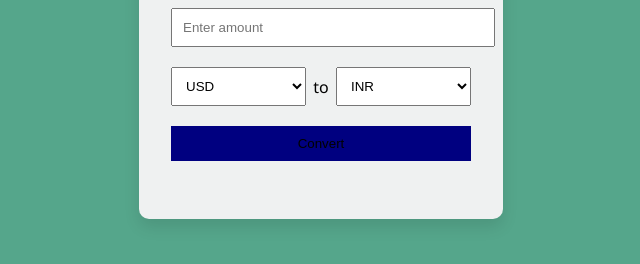
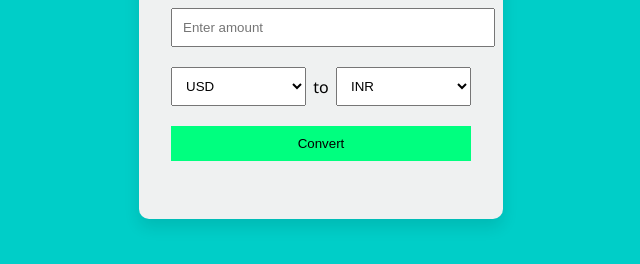
Before and after one commit to sistusaichandu-bit/CURRENCY-CONVERTER, a plain HTML site: page index.html in a window 1280 px wide. Shown: the part 350-614 px from the top of the page, without its empty margins (319-959 px from the left). Drawn offline with Linux system fonts and the light colour scheme.

Commit message:
Update style.css

```diff
--- a/style.css
+++ b/style.css
@@ -1,6 +1,6 @@
 body {
   font-family: 'Segoe UI', sans-serif;
-  background-color: #55a68b;
+  background-color: #00CEC8;
   display: flex;
   justify-content: center;
   align-items: center;
@@ -38,14 +38,14 @@ h1 {
 }
 
 button {
-  background-color: #000080;
+  background-color: #00FF7F;
   color: navy blue;
   border: none;
   cursor: pointer;
 }
 
 button:hover {
-  background-color: #00FF7F;
+  background-color: #000080;
 }
 
 #result {
```
